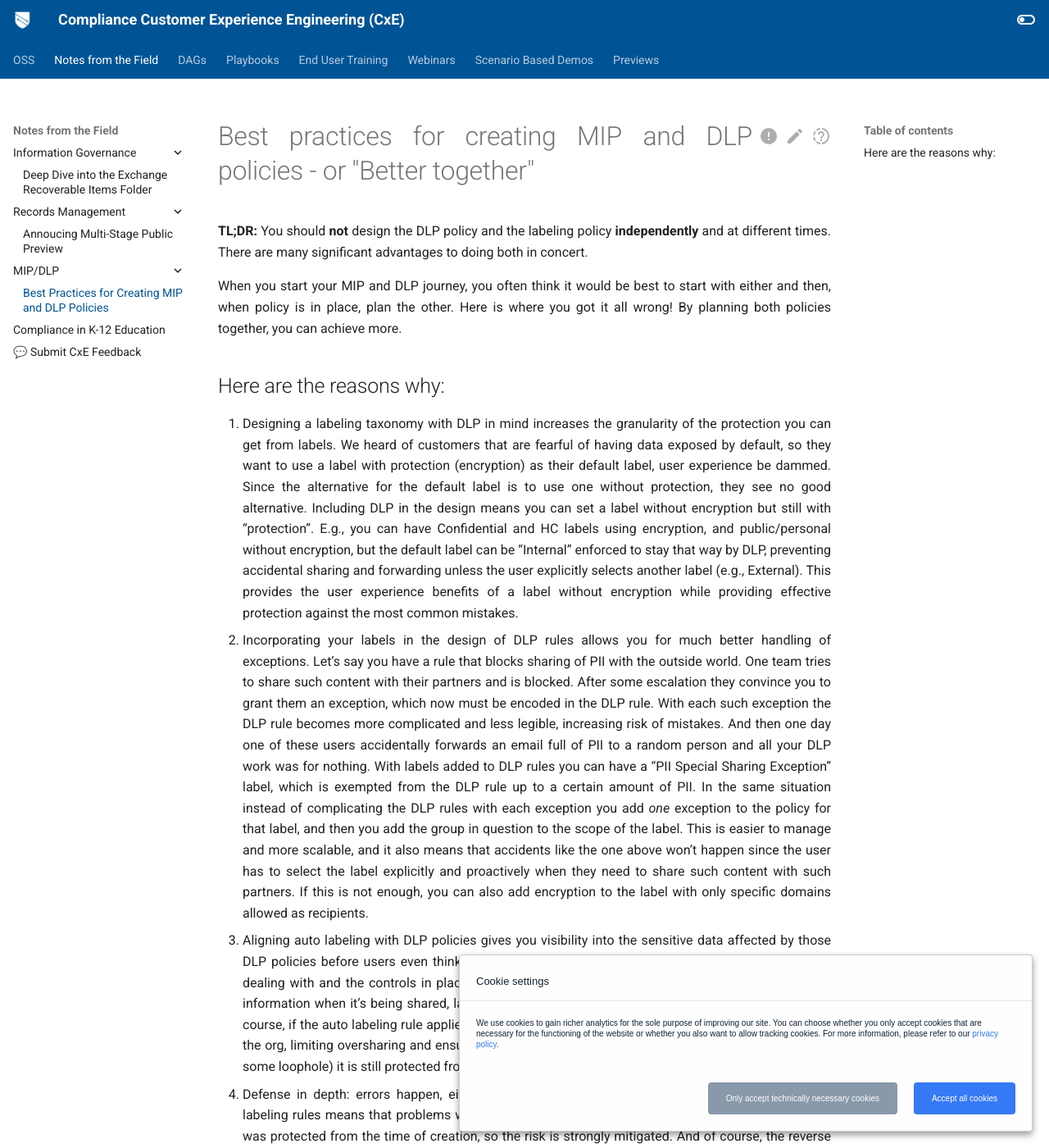
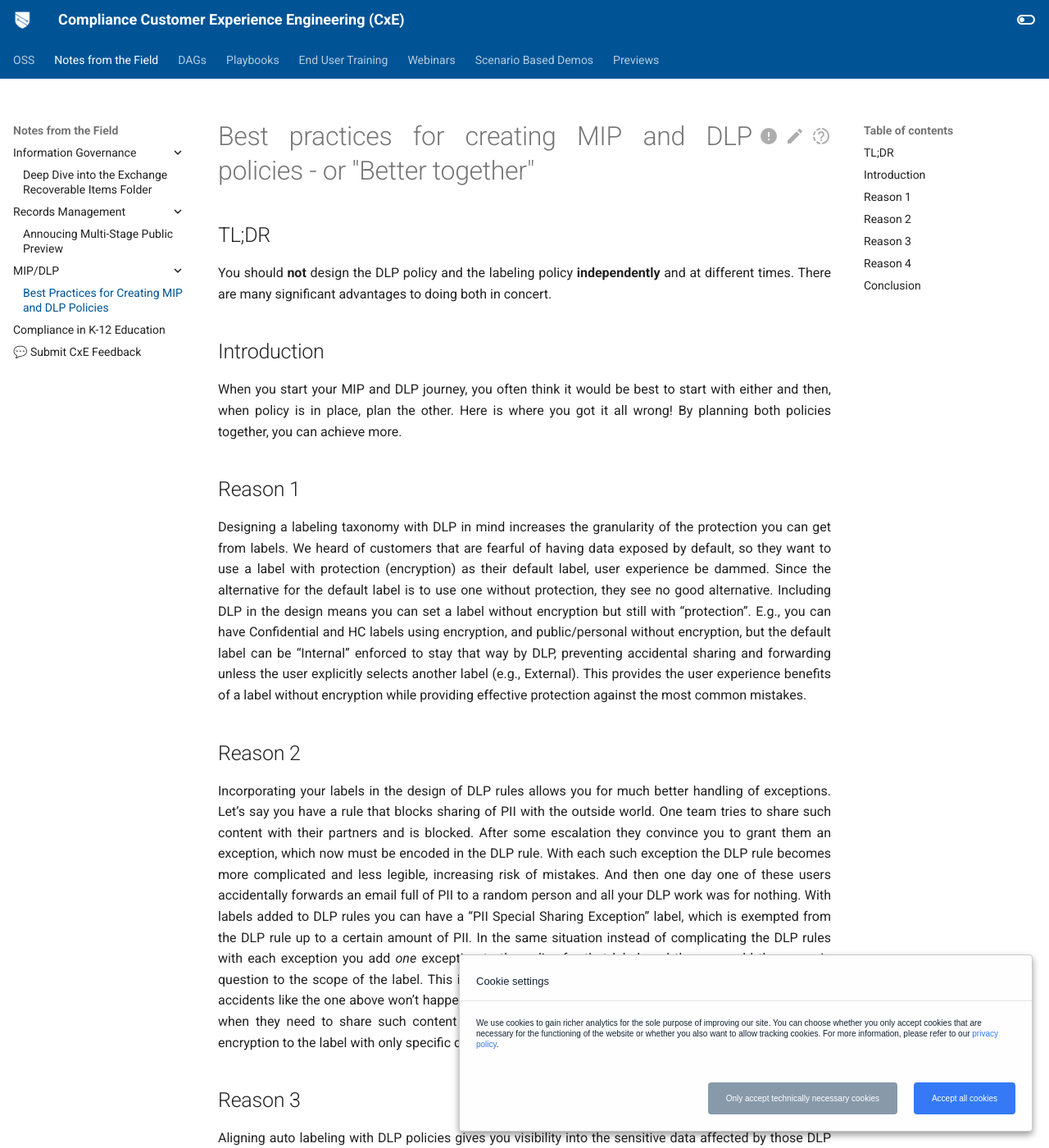
Before and after one commit to microsoft/ComplianceCxE, an MkDocs documentation site: the page built from docs/notes/mip-dlp/mip-dlp-best-practices.md, in a window 1280 px wide and 1400 px high. Shown: the whole window at 82% size. Built offline with MkDocs 1.6.1 and Material for MkDocs 9.7.7, drawn with Linux system fonts in a browser that asks for light colours; comment, search, counter and statistics services are not loaded.

Commit message:
formatting

```diff
--- a/docs/notes/mip-dlp/mip-dlp-best-practices.md
+++ b/docs/notes/mip-dlp/mip-dlp-best-practices.md
@@ -1,15 +1,24 @@
 # Best practices for creating MIP and DLP policies - or "Better together"
-**TL;DR:** You should **not** design the DLP policy and the labeling policy **independently** and at different times.
-There are many significant advantages to doing both in concert.
 
+## TL;DR
+You should **not** design the DLP policy and the labeling policy **independently** and at different times. There are many significant advantages to doing both in concert.
+
+## Introduction
 When you start your MIP and DLP journey, you often think it would be best to start with either and then, when policy is in place, plan the other.
 Here is where you got it all wrong!
 By planning both policies together, you can achieve more.
 
-## Here are the reasons why:
-1.	Designing a labeling taxonomy with DLP in mind increases the granularity of the protection you can get from labels. We heard of customers that are fearful of having data exposed by default, so they want to use a label with protection (encryption) as their default label, user experience be dammed. Since the alternative for the default label is to use one without protection, they see no good alternative. Including DLP in the design means you can set a label without encryption but still with “protection”. E.g., you can have Confidential and HC labels using encryption, and public/personal without encryption, but the default label can be “Internal” enforced to stay that way by DLP, preventing accidental sharing and forwarding unless the user explicitly selects another label (e.g., External). This provides the user experience benefits of a label without encryption while providing effective protection against the most common mistakes.
-2.	Incorporating your labels in the design of DLP rules allows you for much better handling of exceptions. Let’s say you have a rule that blocks sharing of PII with the outside world. One team tries to share such content with their partners and is blocked. After some escalation they convince you to grant them an exception, which now must be encoded in the DLP rule. With each such exception the DLP rule becomes more complicated and less legible, increasing risk of mistakes. And then one day one of these users accidentally forwards an email full of PII to a random person and all your DLP work was for nothing. With labels added to DLP rules you can have a “PII Special Sharing Exception” label, which is exempted from the DLP rule up to a certain amount of PII. In the same situation instead of complicating the DLP rules with each exception you add *one* exception to the policy for that label, and then you add the group in question to the scope of the label. This is easier to manage and more scalable, and it also means that accidents like the one above won’t happen since the user has to select the label explicitly and proactively when they need to share such content with such partners. If this is not enough, you can also add encryption to the label with only specific domains allowed as recipients.
-3.	Aligning auto labeling with DLP policies gives you visibility into the sensitive data affected by those DLP policies before users even think of sharing it, and better visibility to the user of what they are dealing with and the controls in place for that data. Essentially, DLP will give IT and the users that information when it’s being shared, labeling will do the same the minute the data is created. And of course, if the auto labeling rule applies encryption it will also provide controls while the data is inside the org, limiting oversharing and ensuring that even after the data is shared (by exception or through some loophole) it is still protected from unintended access.
-4.	Defense in depth: errors happen, either by users or admins. Duplicating your DLP rules as auto labeling rules means that problems with DLP enforcement (specific to one rule or general), the data was protected from the time of creation, so the risk is strongly mitigated. And of course, the reverse is also true: if labeling is not functional when the data is being created or edited, DLP will still protect the content at time of sharing, so either way you are covered.
+## Reason 1
+Designing a labeling taxonomy with DLP in mind increases the granularity of the protection you can get from labels. We heard of customers that are fearful of having data exposed by default, so they want to use a label with protection (encryption) as their default label, user experience be dammed. Since the alternative for the default label is to use one without protection, they see no good alternative. Including DLP in the design means you can set a label without encryption but still with “protection”. E.g., you can have Confidential and HC labels using encryption, and public/personal without encryption, but the default label can be “Internal” enforced to stay that way by DLP, preventing accidental sharing and forwarding unless the user explicitly selects another label (e.g., External). This provides the user experience benefits of a label without encryption while providing effective protection against the most common mistakes.
 
+## Reason 2
+Incorporating your labels in the design of DLP rules allows you for much better handling of exceptions. Let’s say you have a rule that blocks sharing of PII with the outside world. One team tries to share such content with their partners and is blocked. After some escalation they convince you to grant them an exception, which now must be encoded in the DLP rule. With each such exception the DLP rule becomes more complicated and less legible, increasing risk of mistakes. And then one day one of these users accidentally forwards an email full of PII to a random person and all your DLP work was for nothing. With labels added to DLP rules you can have a “PII Special Sharing Exception” label, which is exempted from the DLP rule up to a certain amount of PII. In the same situation instead of complicating the DLP rules with each exception you add *one* exception to the policy for that label, and then you add the group in question to the scope of the label. This is easier to manage and more scalable, and it also means that accidents like the one above won’t happen since the user has to select the label explicitly and proactively when they need to share such content with such partners. If this is not enough, you can also add encryption to the label with only specific domains allowed as recipients.
+
+## Reason 3
+Aligning auto labeling with DLP policies gives you visibility into the sensitive data affected by those DLP policies before users even think of sharing it, and better visibility to the user of what they are dealing with and the controls in place for that data. Essentially, DLP will give IT and the users that information when it’s being shared, labeling will do the same the minute the data is created. And of course, if the auto labeling rule applies encryption it will also provide controls while the data is inside the org, limiting oversharing and ensuring that even after the data is shared (by exception or through some loophole) it is still protected from unintended access.
+
+## Reason 4
+Defense in depth: errors happen, either by users or admins. Duplicating your DLP rules as auto labeling rules means that problems with DLP enforcement (specific to one rule or general), the data was protected from the time of creation, so the risk is strongly mitigated. And of course, the reverse is also true: if labeling is not functional when the data is being created or edited, DLP will still protect the content at time of sharing, so either way you are covered.
+
+## Conclusion
 To summarize, plan both policies together, make sure they complement each other. That will help you protect your organization’s data and reduce risks.
```
